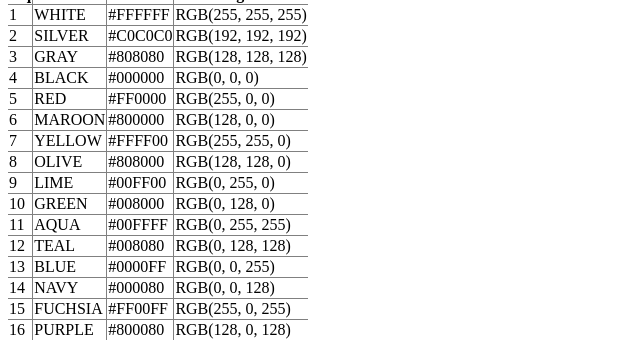
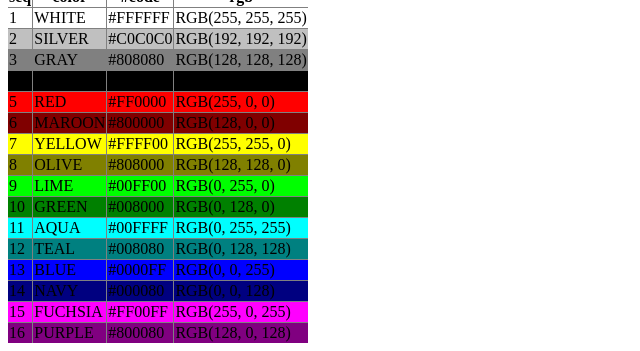
Before and after one commit to Minology/minology.github.io, a plain HTML site: page index.html in a window 1280 px wide. Shown: the part 672-1023 px from the top of the page, without its empty margins (0-640 px from the left). Drawn offline with Linux system fonts and the light colour scheme.

Commit message:
Update index.html

```diff
--- a/index.html
+++ b/index.html
@@ -1,3 +1,5 @@
+<!DOCTYPE html>
+<html>
    <head>
     <title>
       Bài tập lập trình 1
@@ -24,7 +26,7 @@
         <label for="password">Password:</label><br>
         <input type="password" id="password" name="password"><br>
         <label for="button">Button:</label><br>
-      <input type="button" id="button" name="button" value="button"><br>
+        <input type="button" id="button" name="button" value="Click me!"><br>
         <label for="checkbox">Checkbox:</label><br>
         <input type="checkbox" id="checkbox" name="checkbox" value="checkbox"><br>
       </form>
@@ -43,125 +45,97 @@
           </tr>
         </thead>
         <tbody>
-        <tr>
+          <tr style="background-color:rgb(255,255,255);">
             <td>1</td>
             <td>WHITE</td>
             <td>#FFFFFF</td>
             <td>RGB(255, 255, 255)</td>
           </tr>
-        <tr>
+          <tr style="background-color:rgb(192,192,192);">
             <td>2</td>
             <td>SILVER</td>
             <td>#C0C0C0</td>
             <td>RGB(192, 192, 192)</td>
           </tr>
-      </tbody>
-      <tbody>
-        <tr>
+          <tr style="background-color:rgb(128,128,128);">
             <td>3</td>
             <td>GRAY</td>
             <td>#808080</td>
             <td>RGB(128, 128, 128)</td>
           </tr>
-      </tbody>
-      <tbody>
-        <tr>
+          <tr style="background-color:rgb(0,0,0);">
             <td>4</td>
             <td>BLACK</td>
             <td>#000000</td>
             <td>RGB(0, 0, 0)</td>
           </tr>
-      </tbody>
-      <tbody>
-        <tr>
+          <tr style="background-color:rgb(255,0,0);">
             <td>5</td>
             <td>RED</td>
             <td>#FF0000</td>
             <td>RGB(255, 0, 0)</td>
           </tr>
-      </tbody>
-      <tbody>
-        <tr>
+          <tr style="background-color:rgb(128,0,0);">
             <td>6</td>
             <td>MAROON</td>
             <td>#800000</td>
             <td>RGB(128, 0, 0)</td>
           </tr>
-      </tbody>
-      <tbody>
-        <tr>
+          <tr style="background-color:rgb(255,255,0);">
             <td>7</td>
             <td>YELLOW</td>
             <td>#FFFF00</td>
             <td>RGB(255, 255, 0)</td>
           </tr>
-      </tbody>
-      <tbody>
-        <tr>
+          <tr style="background-color:rgb(128,128,0);">
             <td>8</td>
             <td>OLIVE</td>
             <td>#808000</td>
             <td>RGB(128, 128, 0)</td>
           </tr>
-      </tbody>
-      <tbody>
-        <tr>
+          <tr style="background-color:rgb(0,255,0);">
             <td>9</td>
             <td>LIME</td>
             <td>#00FF00</td>
             <td>RGB(0, 255, 0)</td>
           </tr>
-      </tbody>
-      <tbody>
-        <tr>
+          <tr style="background-color:rgb(0,128,0);">
             <td>10</td>
             <td>GREEN</td>
             <td>#008000</td>
             <td>RGB(0, 128, 0)</td>
           </tr>
-      </tbody>
-      <tbody>
-        <tr>
+          <tr style="background-color:rgb(0,255,255);">
             <td>11</td>
             <td>AQUA</td>
             <td>#00FFFF</td>
             <td>RGB(0, 255, 255)</td>
           </tr>
-      </tbody>
-      <tbody>
-        <tr>
+          <tr style="background-color:rgb(0,128,128);">
             <td>12</td>
             <td>TEAL</td>
             <td>#008080</td>
             <td>RGB(0, 128, 128)</td>
           </tr>
-      </tbody>
-      <tbody>
-        <tr>
+          <tr style="background-color:rgb(0,0,255);">
             <td>13</td>
             <td>BLUE</td>
             <td>#0000FF</td>
             <td>RGB(0, 0, 255)</td>
           </tr>
-      </tbody>
-      <tbody>
-        <tr>
+          <tr style="background-color:rgb(0,0,128);">
             <td>14</td>
             <td>NAVY</td>
             <td>#000080</td>
             <td>RGB(0, 0, 128)</td>
           </tr>
-      </tbody>
-      <tbody>
-        <tr>
+          <tr style="background-color:rgb(255,0,255);">
             <td>15</td>
             <td>FUCHSIA</td>
             <td>#FF00FF</td>
             <td>RGB(255, 0, 255)</td>
           </tr>
-      </tbody>
-      <tbody>
-        <tr>
+          <tr style="background-color:rgb(128,0,128);">
             <td>16</td>
             <td>PURPLE</td>
             <td>#800080</td>
@@ -171,3 +145,4 @@
       </table>
     </div>
   </body>
+</html>
```
Lines whose indentation alone changed are shown as unchanged.
